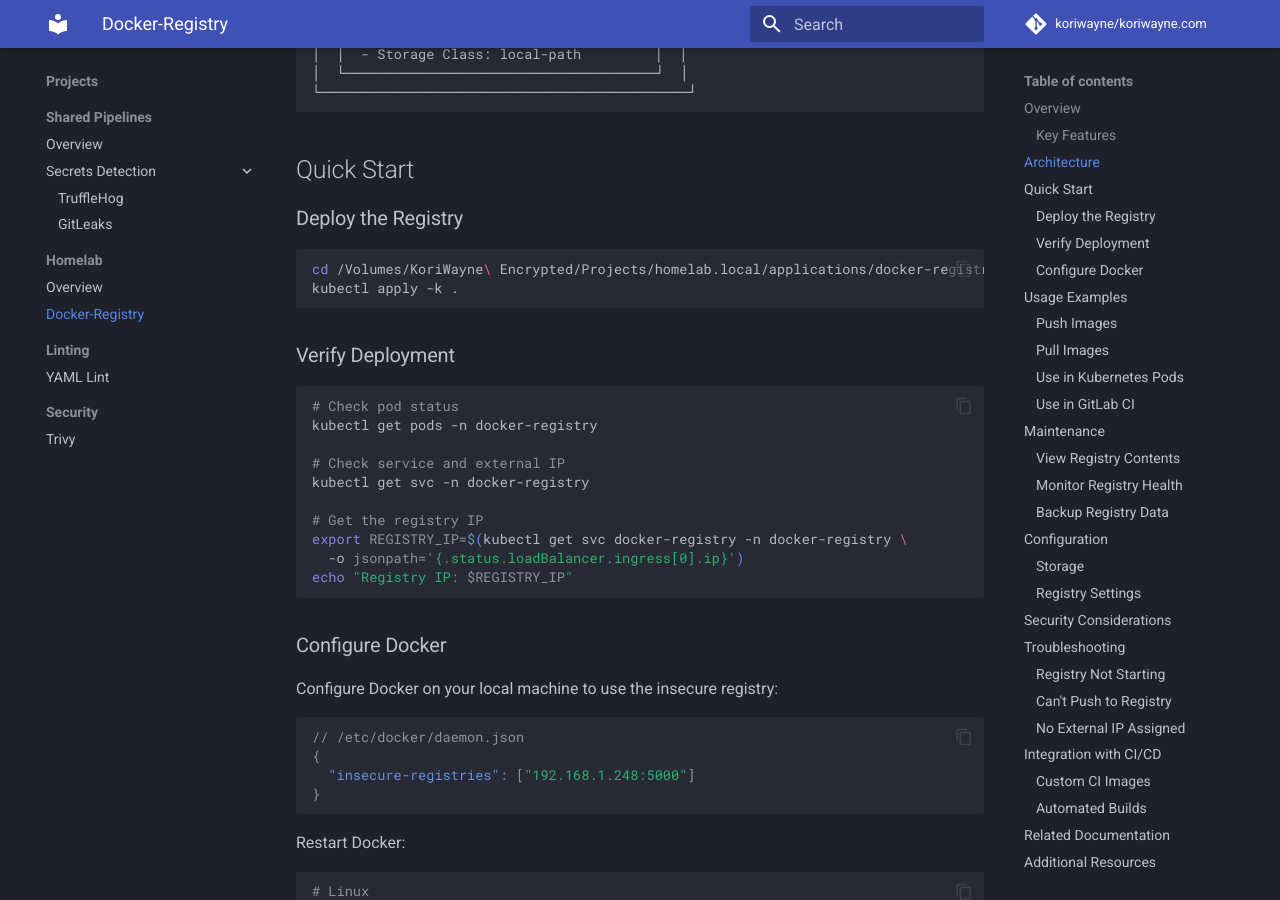
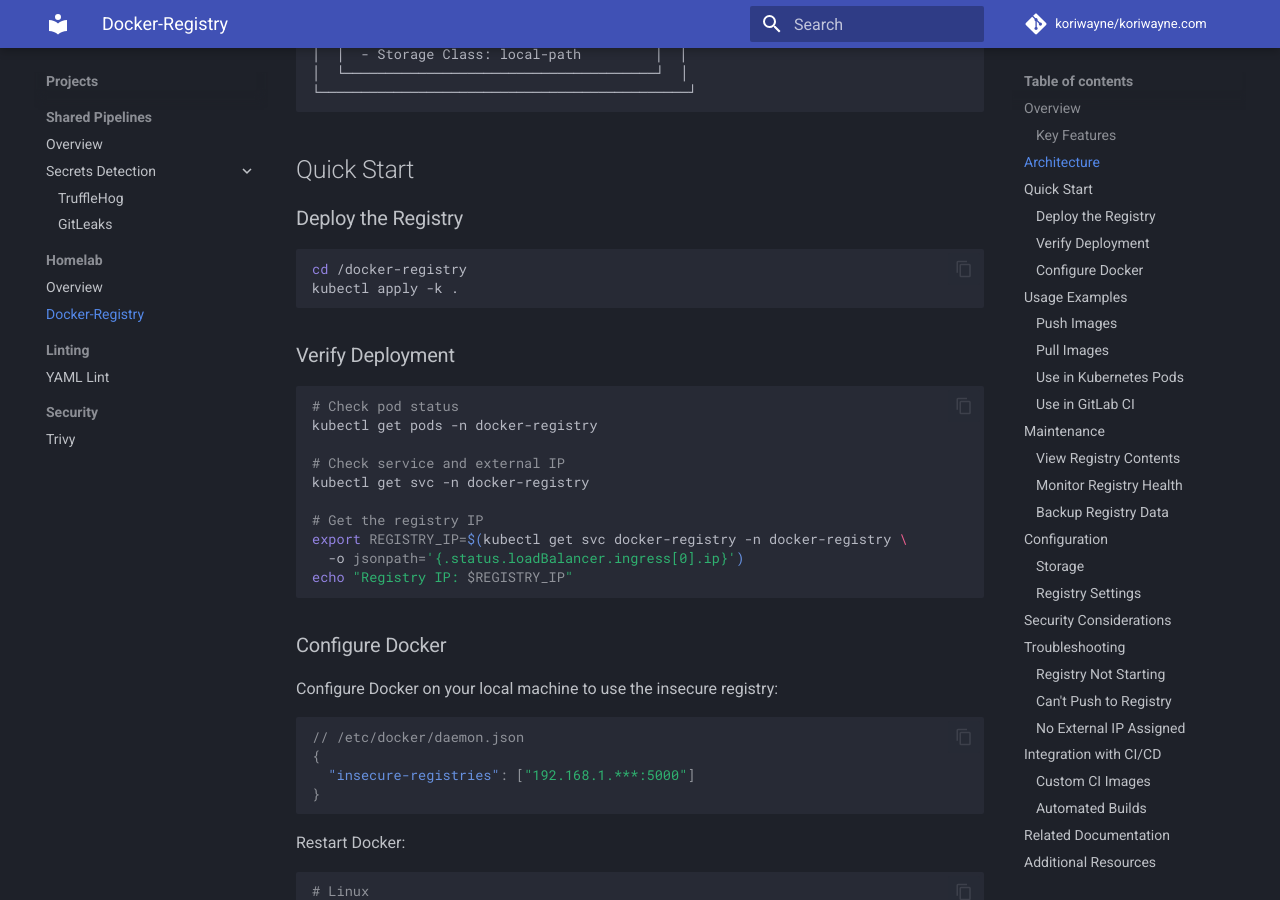
Before and after one commit to KurhyWns/koriwayne.com, an MkDocs documentation site: the page built from docs/docker-registry/index.md, in a window 1280 px wide and 900 px high, scrolled down 1157 px. Built offline with MkDocs 1.6.1 and Material for MkDocs 9.7.7, drawn with Linux system fonts in a browser that asks for light colours; comment, search, counter and statistics services are not loaded; some of the changed text lies outside the part shown.

Commit message:
sanitize

````diff
--- a/docs/docker-registry/index.md
+++ b/docs/docker-registry/index.md
@@ -50,7 +50,7 @@
 ### Deploy the Registry
 
 ```bash
-cd /Volumes/KoriWayne\ Encrypted/Projects/homelab.local/applications/docker-registry
+cd /docker-registry
 kubectl apply -k .
 ```
 
@@ -76,7 +76,7 @@
 ```json
 // /etc/docker/daemon.json
 {
-  "insecure-registries": ["192.168.1.248:5000"]
+  "insecure-registries": ["192.168.1.***:5000"]
 }
 ```
 
@@ -259,7 +259,7 @@
 
 ```bash
 # Build custom CI image
-cd /Volumes/KoriWayne\ Encrypted/Projects/homelab.local/cicd/custom-ci-image
+cd /custom-ci-image
 docker build -t $REGISTRY_IP:5000/custom-ci:latest .
 
 # Push to registry
````
